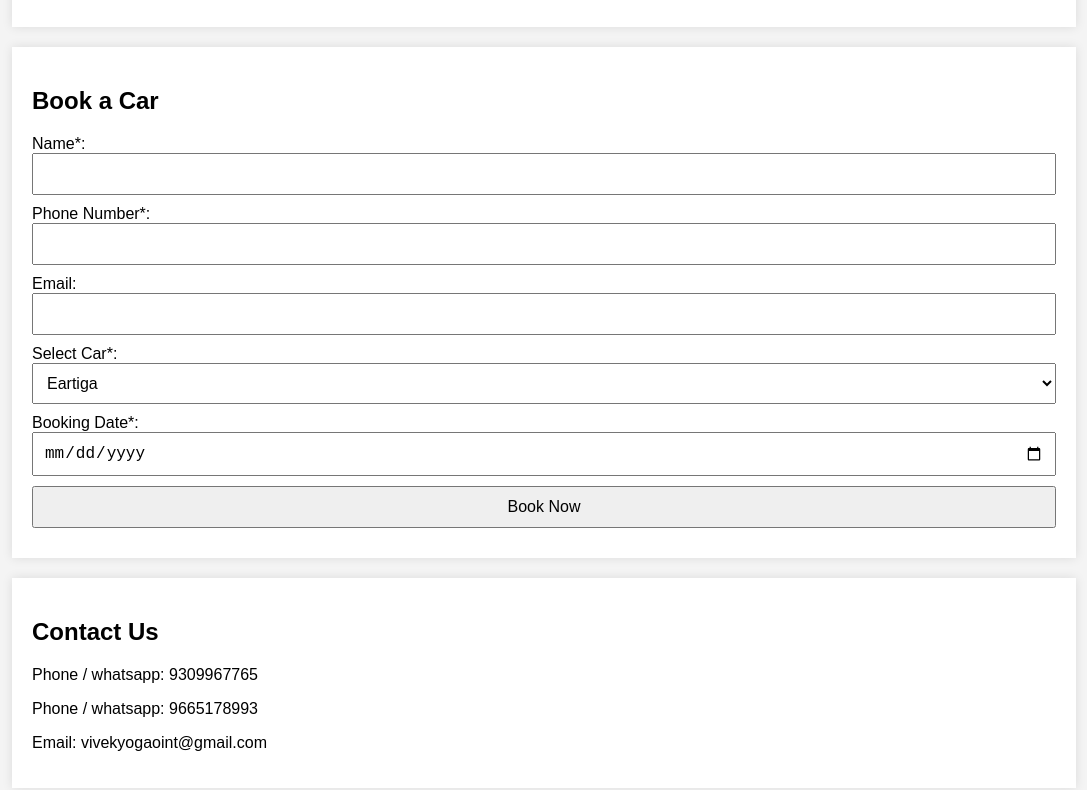
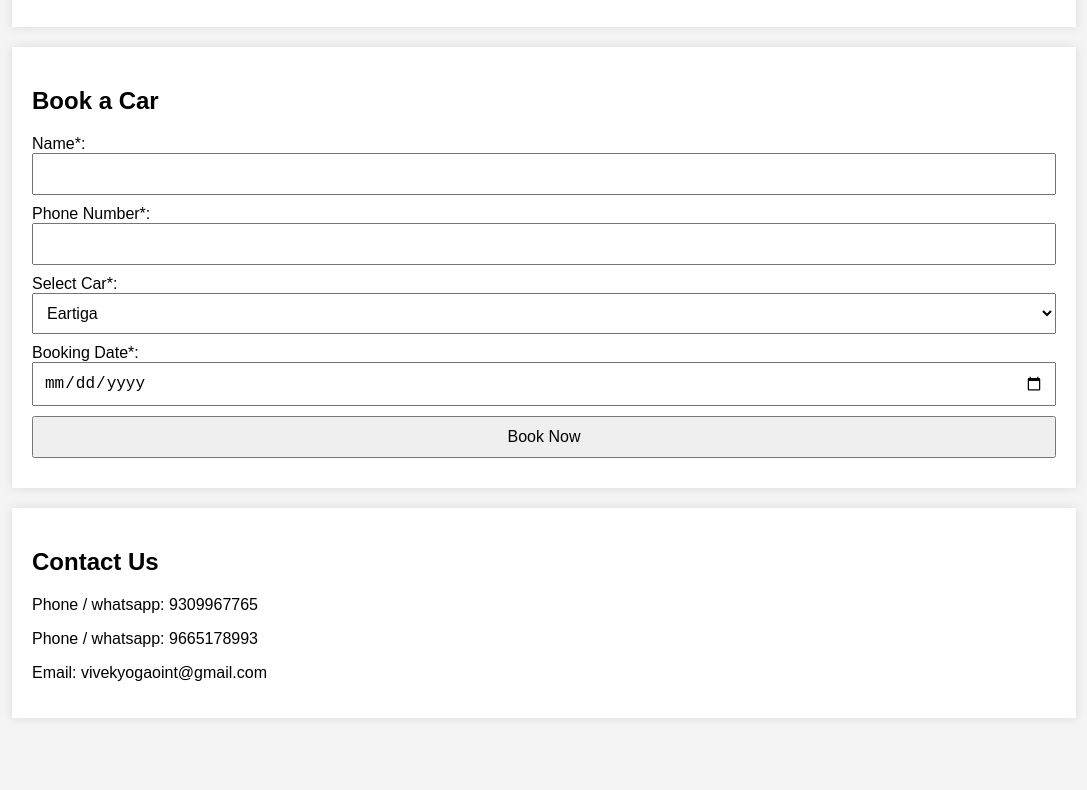
Before and after one commit to vivekyogapoint/car-booking, a plain HTML site: page index.html in a window 1280 px wide. Shown: the part 677-1467 px from the top of the page, without its empty margins (96-1183 px from the left). After the commit the page ends 1415 px from the top, so only its background shows below. Drawn offline with Linux system fonts and the light colour scheme.

Commit message:
removed email

```diff
--- a/index.html
+++ b/index.html
@@ -104,8 +104,8 @@
             <input type="tel" id="phone" name="phone" required>
 
 
-            <label for="email">Email:</label>
-            <input type="email" id="email" name="email">
+            <!-- <label for="email">Email:</label>
+            <input type="email" id="email" name="email"> -->
 
             <label for="car">Select Car*:</label>
             <select id="car" name="car" required>
```
